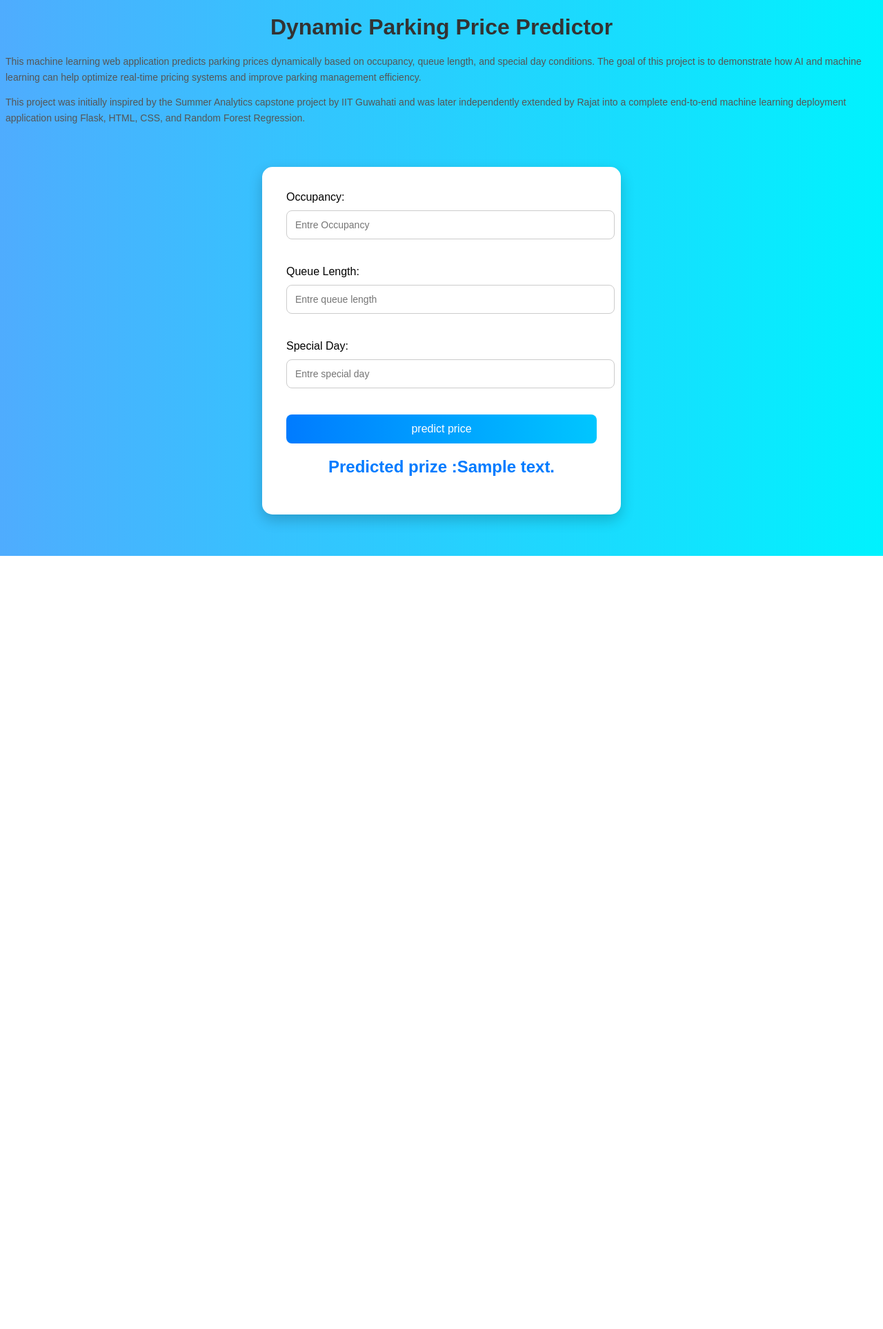
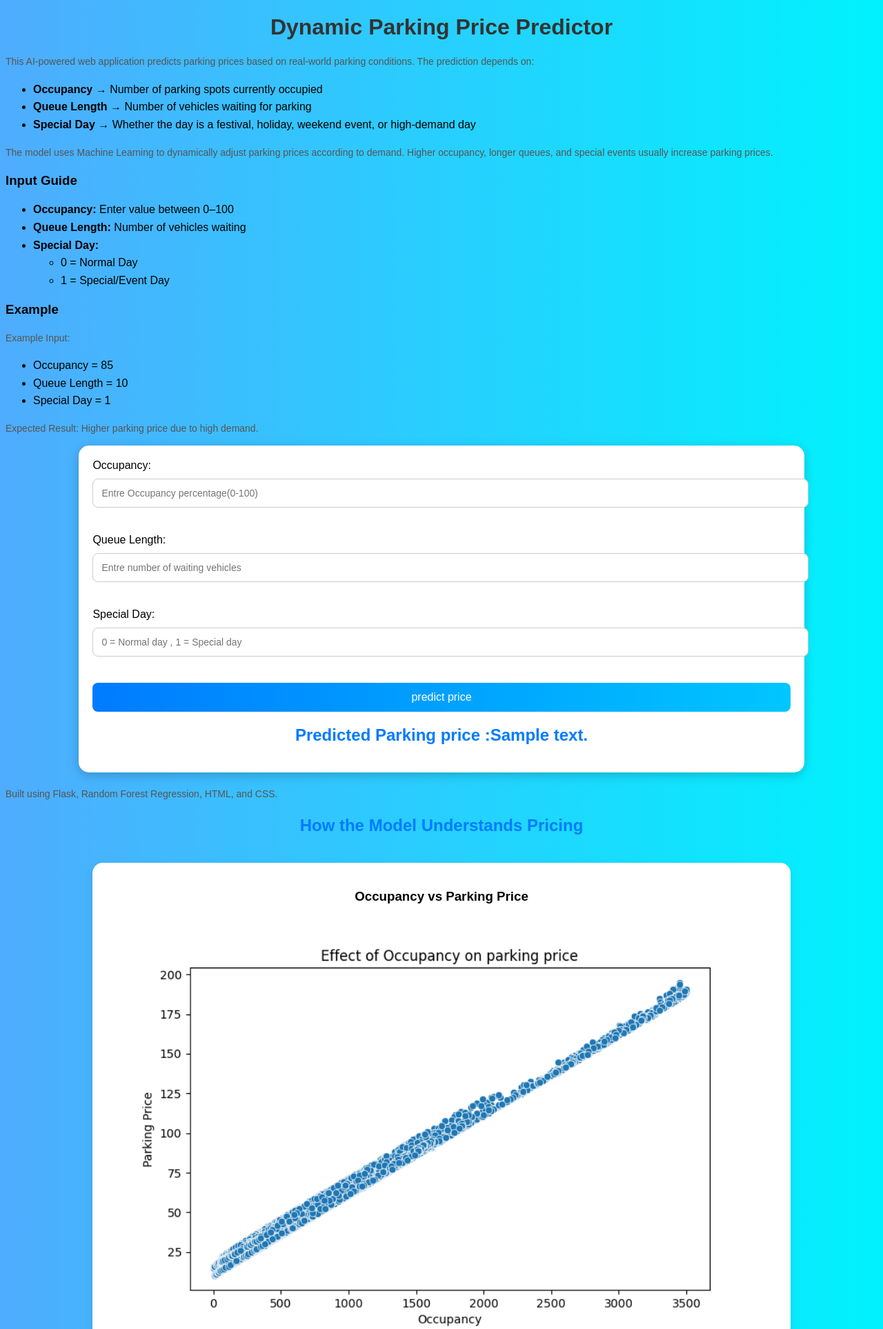
Before and after one commit to RajatSingh02160/prize_predictor_app, a Flask app: template app/templates/index.html in a window 1280 px wide. Shown: the top 1927 px of the page at 69% size. Before the commit the page ends 806 px from the top, so only its background shows below. Run offline with Flask 3, Linux system fonts and the light colour scheme; the template is opened without the code that fills it: most values are stand-ins (such as "Sample title", 1, 10 or a date in 2020); parts of the project's set-up code (start-up, migrations or seed data) failed here and were passed over.

Commit message:
Added graphs and improved UI explanations

```diff
--- a/app/static/css/style.css
+++ b/app/static/css/style.css
@@ -56,3 +56,52 @@ h2 {
     margin-top: 20px;
     color: #007BFF;
 }
+
+.container {
+    width: 80%;
+    margin: auto;
+    padding: 20px;
+}
+
+p,
+li {
+    line-height: 1.6;
+}
+
+.info-section {
+    width: 85%;
+    margin: auto;
+}
+
+.container {
+    box-shadow: 0 4px 15px rgba(0, 0, 0, 0.2);
+}
+
+.graph-container {
+    width: 80%;
+    margin: auto;
+    margin-top: 40px;
+}
+
+.graph-box {
+    background-color: white;
+    padding: 20px;
+    margin-bottom: 30px;
+    border-radius: 15px;
+    box-shadow: 0px 4px 10px rgba(0, 0, 0, 0.1);
+    text-align: center;
+}
+
+.graph-box img {
+    width: 100%;
+    border-radius: 10px;
+}
+
+.result-box {
+    background: white;
+    padding: 20px;
+    border-radius: 12px;
+    font-size: 32px;
+    font-weight: bold;
+    text-align: center;
+}
--- a/app/templates/index.html
+++ b/app/templates/index.html
@@ -13,36 +13,115 @@
 
     <h1>Dynamic Parking Price Predictor</h1>
 
+
+
     <p>
-        This machine learning web application predicts parking prices dynamically
-        based on occupancy, queue length, and special day conditions.
-        The goal of this project is to demonstrate how AI and machine learning
-        can help optimize real-time pricing systems and improve parking management efficiency.
+        This AI-powered web application predicts parking prices based on real-world parking conditions.
+        The prediction depends on:
     </p>
 
+    <ul>
+        <li><b>Occupancy</b> → Number of parking spots currently occupied</li>
+        <li><b>Queue Length</b> → Number of vehicles waiting for parking</li>
+        <li><b>Special Day</b> → Whether the day is a festival, holiday, weekend event, or high-demand day</li>
+    </ul>
+
     <p>
-        This project was initially inspired by the Summer Analytics capstone project
-        by IIT Guwahati and was later independently extended by Rajat into a complete
-        end-to-end machine learning deployment application using Flask, HTML, CSS,
-        and Random Forest Regression.
+        The model uses Machine Learning to dynamically adjust parking prices according to demand.
+        Higher occupancy, longer queues, and special events usually increase parking prices.
+    </p>
+
+    <h3>Input Guide</h3>
+
+    <ul>
+        <li><b>Occupancy:</b> Enter value between 0–100</li>
+        <li><b>Queue Length:</b> Number of vehicles waiting</li>
+        <li><b>Special Day:</b>
+            <ul>
+                <li>0 = Normal Day</li>
+                <li>1 = Special/Event Day</li>
+            </ul>
+        </li>
+    </ul>
+    <h3>Example</h3>
+
+    <p>
+        Example Input:
+    </p>
+
+    <ul>
+        <li>Occupancy = 85</li>
+        <li>Queue Length = 10</li>
+        <li>Special Day = 1</li>
+    </ul>
+
+    <p>
+        Expected Result:
+        Higher parking price due to high demand.
     </p>
     <div class="container">
         <form action="/predict" method="post">
             <label>Occupancy:</label>
-            <input type="number" name="occupancy" , placeholder="Entre Occupancy">
+            <input type="number" name="occupancy" , placeholder="Entre Occupancy percentage(0-100)">
             <br><br>
             <label>Queue Length:</label>
-            <input type="number" name="queue" , placeholder="Entre queue length">
+            <input type="number" name="queue" , placeholder="Entre number of waiting vehicles">
             <br><br>
             <label>Special Day:</label>
-            <input type="number" name="special" , placeholder="Entre special day ">
+            <input type="number" name="special" , placeholder="0 = Normal day , 1 = Special day">
             <br><br>
             <button type="submit">predict price</button>
-            <h2>Predicted prize :{{prediction_text}}</h2>
+            <h2>Predicted Parking price :{{prediction_text}}</h2>
 
 
         </form>
     </div>
+    <p style="margin-top:20px;">
+        Built using Flask, Random Forest Regression, HTML, and CSS.
+    </p>
+    <h2>How the Model Understands Pricing</h2>
+
+    <div class="graph-container">
+
+        <div class="graph-box">
+            <h3>Occupancy vs Parking Price</h3>
+            <img src="{{ url_for('static', filename='images/occupancy_price.png') }}" alt="Occupancy Graph">
+        </div>
+        <p>
+        <h3>
+            Higher occupancy generally increases parking prices because demand becomes higher.
+        </h3>
+        </p>
+        <div class="graph-box">
+            <h3>Queue Length vs Parking Price</h3>
+            <img src="{{ url_for('static', filename='images/queue_price.png') }}" alt="Queue Graph">
+        </div>
+        <p>
+        <h3>
+            Longer queue length indicates higher demand, so prices tend to rise.
+        </h3>
+        </p>
+        <div class="graph-box">
+            <h3>Special Day Effect on Price</h3>
+            <img src="{{ url_for('static', filename='images/specialday_price.png') }}" alt="Special Day Graph">
+        </div>
+        <p>
+        <h3>
+            Special days such as festivals or events usually increase parking demand and pricing.
+        </h3>
+        </p>
+    </div>
+    <h2>Model Performance</h2>
+
+    <ul>
+        <li>Algorithm Used: Random Forest Regressor</li>
+        <li>R² Score: 0.96+</li>
+        <li>Mean Absolute Error: Low prediction error</li>
+    </ul>
+    Python • Flask • Scikit-learn • Pandas • HTML • CSS • Matplotlib
+    <div class="result-box">
+        Predicted Parking Price: ₹{{prediction_text}}
+    </div>
 </body>
 
 </html>
```
Also changed, not shown: app/static/images/occupancy_price.png (added), app/static/images/queue_price.png (added), app/static/images/specialday_price.png (added), 2 other files.
